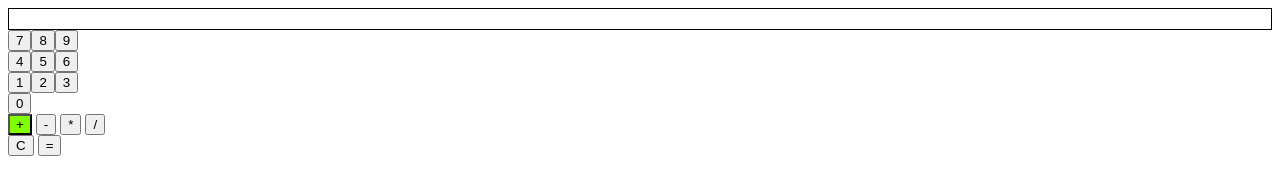
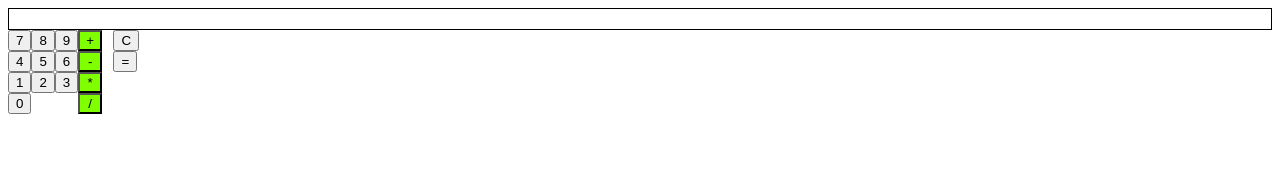
Before and after one commit to githubofjk/calculator, a plain HTML site: page index.html in a window 1280 px wide. Drawn offline with Linux system fonts and the light colour scheme.

Commit message:
seperate class for operator buttons

```diff
--- a/index.html
+++ b/index.html
@@ -13,7 +13,7 @@
 
 <body>
     <div id="display"></div>
-
+    <div id="container">
         <div id="inputs">
             <button id="btn7" class="inputDisplay">7</button>
             <button id="btn8" class="inputDisplay">8</button>
@@ -28,16 +28,19 @@
         </div>
 
         <div id="operators">
-        <button id="btnAdd" class="inputDisplay operator">+</button>
-        <button id="btnSubtract" class="inputDisplay">-</button>
-        <button id="btnMultiply" class="inputDisplay">*</button>
-        <button id="btnDivide" class="inputDisplay">/</button>
+            <button id="btnAdd" class="operator">+</button>
+            <button id="btnSubtract" class="operator">-</button>
+            <button id="btnMultiply" class="operator">*</button>
+            <button id="btnDivide" class="operator">/</button>
         </div>
 
         <div>
             <button id="btnClear">C</button>
             <button id="btnEquals">=</button>
         </div>
+    </div>
+
+
 
     <script src="scripts.js"></script>
 </body>
--- a/scripts.js
+++ b/scripts.js
@@ -8,6 +8,9 @@ btnEquals.addEventListener("click", operate);
 
 const btnInputs = Array.from(document.querySelectorAll(".inputDisplay"));
 btnInputs.forEach(input => input.addEventListener("click", displayInput));
+
+const btnOperators = Array.from(document.querySelectorAll(".operator"));
+btnOperators.forEach(operator => operator.addEventListener("click", displayOperator));
 
 const display = document.querySelector("#display");
 
@@ -34,13 +37,19 @@ function clear(e) {
 
 function displayInput(e) {
     displayValues.push(e.target.textContent);
-    display.textContent += " " + e.target.textContent;
+    display.textContent += e.target.textContent;
+}
+
+function displayOperator(e) {
+    displayValues.push(e.target.textContent);
+    display.textContent += " " + e.target.textContent + " ";
 }
 
 function operate(e) {
     let operator;
+
     let result = displayValues.reduce((total, input, index) => {
-        // assume first value in array is number, add to total
+        // assume first value in array is number, return to total
         if (index === 0) {
             return parseInt(input);
         }
--- a/styles.css
+++ b/styles.css
@@ -6,10 +6,25 @@
     width: auto;
 }
 
+#container {
+    display: grid;
+    grid-template-columns: 1fr 0.5fr 0.5fr;
+    height: fit-content;
+    width: fit-content;
+}
+
 #inputs {
     display: grid;
+    grid-template-columns: 1fr 1fr 1fr;
     grid-template-rows: 1fr 1fr 1fr 1fr;
-    grid-template-columns: 1fr 1fr 1fr;
+    height: fit-content;
+    width: fit-content;
+}
+
+#operators {
+    display: grid;
+    grid-template-columns: 1fr;
+    grid-template-rows: 1fr 1fr 1fr 1fr;
     height: fit-content;
     width: fit-content;
 }
```
Also changed, not shown: 1 other file. Lines whose indentation alone changed are shown as unchanged.
